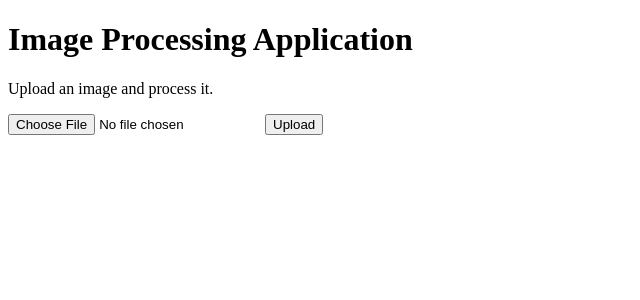
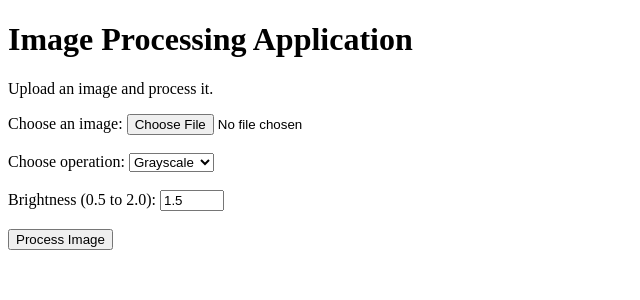
Before and after one commit to subhankhan03/Image-Processing-Flask, a Flask app: page / in a window 1280 px wide. Shown: the top 300 px of the page, without its empty margins (0-640 px from the left). Run offline with Flask 3, Linux system fonts and the light colour scheme.

Commit message:
Add brightness adjustment feature

```diff
--- a/app.py
+++ b/app.py
@@ -1,22 +1,42 @@
-from process_image import convert_to_grayscale
-from flask import Flask, render_template, request
+from process_image import convert_to_grayscale, adjust_brightness
+from flask import Flask, render_template, request, send_from_directory
 app = Flask(__name__)
 @app.route("/", methods=["GET", "POST"])
 def home():
+    output_filename = None
     if request.method == "POST":
         image = request.files["image"]
         image.save("uploads/" + image.filename)
         print("Image saved successfully!")
-        output_path = "processed/grayscale_" + image.filename
 
-        convert_to_grayscale(
-        "uploads/" + image.filename,
-        output_path
+        operation = request.form.get("operation", "grayscale")
+        factor = float(request.form.get("factor", 1.5))
+
+        if operation == "grayscale":
+            output_filename = "grayscale_" + image.filename
+            output_path = "processed/" + output_filename
+
+            convert_to_grayscale(
+            "uploads/" + image.filename,
+            output_path
         )
 
-        print("Grayscale image created:", output_path)
+        elif operation == "brightness":
+            output_filename = "brightness_" + image.filename
+            output_path = "processed/" + output_filename
 
-    return render_template("index.html")
+            adjust_brightness(
+                "uploads/" + image.filename,
+                output_path,
+                factor
+            )
 
+    return render_template(
+    "index.html",
+    output_filename=output_filename
+    )
+@app.route("/processed/<filename>")
+def show_processed(filename):
+    return send_from_directory("processed", filename)
 if __name__ == "__main__":
     app.run(debug=True)
--- a/templates/index.html
+++ b/templates/index.html
@@ -3,16 +3,49 @@
 <head>
     <title>Image Processing</title>
 </head>
-
 <body>
     <h1>Image Processing Application</h1>
 
     <p>Upload an image and process it.</p>
 
-    <form method="POST" enctype="multipart/form-data">
-        <input type="file" name="image">
-        <button type="submit">Upload</button>
-    </form>
 
+<form method="POST" enctype="multipart/form-data">
+    <label for="image">Choose an image:</label>
+    <input type="file" id="image" name="image" accept="image/*" required>
+
+    <br><br>
+
+    <label for="operation">Choose operation:</label>
+    <select id="operation" name="operation">
+        <option value="grayscale">Grayscale</option>
+        <option value="brightness">Brightness</option>
+    </select>
+
+    <br><br>
+
+    <label for="factor">Brightness (0.5 to 2.0):</label>
+    <input
+        type="number"
+        id="factor"
+        name="factor"
+        min="0.5"
+        max="2.0"
+        step="0.1"
+        value="1.5"
+    >
+
+    <br><br>
+
+    <button type="submit">Process Image</button>
+</form>
+
+{% if output_filename %}
+    <h2>Grayscale Image</h2>
+    <img
+        src="{{ url_for('show_processed', filename=output_filename) }}"
+        alt="Processed grayscale image"
+        width="400"
+    >
+{% endif %}
 </body>
 </html>
```
Also changed, not shown: process_image.py (+10 -0 lines).
